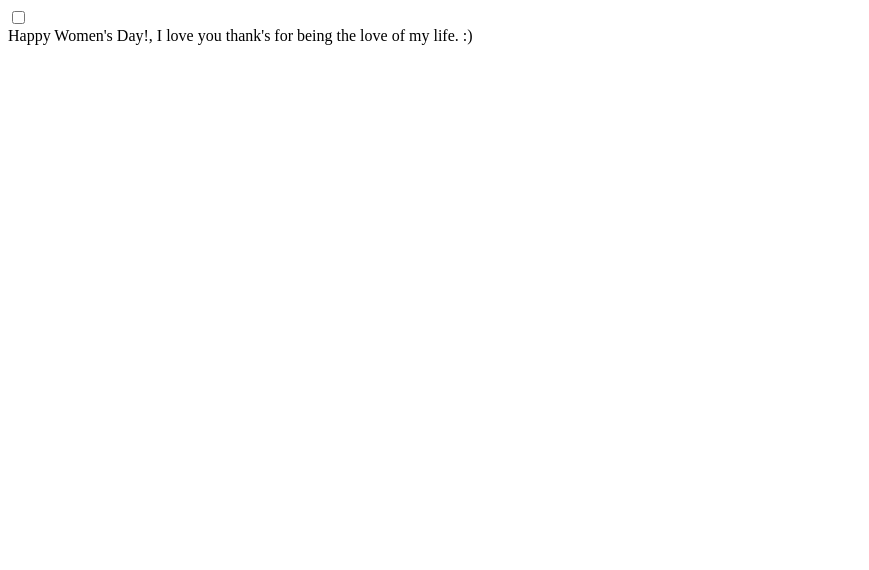
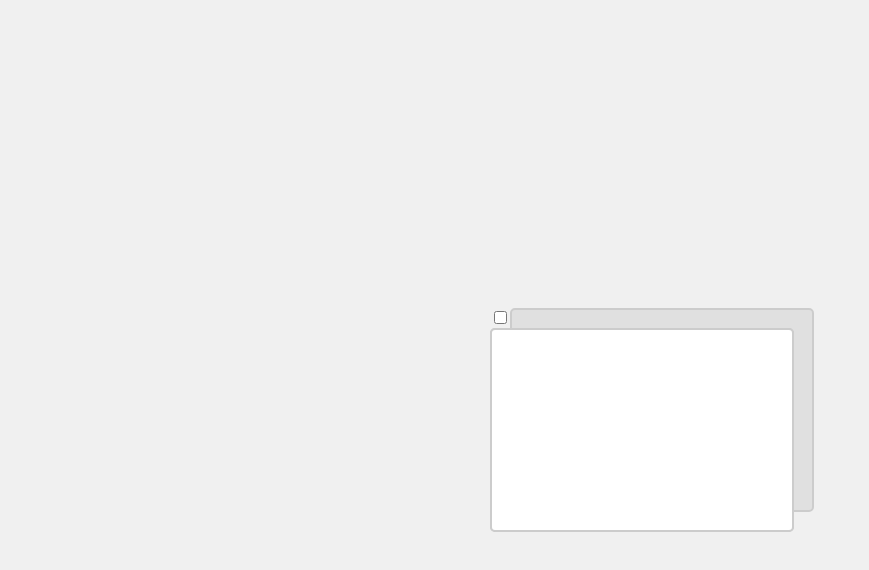
Before and after one commit to Papilfly/womensmonth, a plain HTML site: page womens month.html in a window 1280 px wide. Shown: the whole page, without its empty margins (0-869 px from the left). Drawn offline with Linux system fonts and the light colour scheme.

Commit message:
Update womens month.html

```diff
--- a/womens month.html
+++ b/womens month.html
@@ -1,7 +1,111 @@
+<!DOCTYPE html>
+<html lang="en">
+<head>
+    <meta charset="UTF-8">
+    <meta name="viewport" content="width=device-width, initial-scale=1.0">
+    <title>Envelope Card</title>
+    <style>
+        body {
+            display: flex;
+            justify-content: center;
+            align-items: center;
+            height: 100vh;
+            background-color: #f0f0f0;
+            font-family: Arial, sans-serif;
+        }
+
+        .envelope-container {
+            position: relative;
+            width: 300px;
+            height: 200px;
+            perspective: 1000px;
+        }
+
+        .flap {
+            position: absolute;
+            width: 100%;
+            height: 100%;
+            background: #e0e0e0;
+            border: 2px solid #ccc;
+            border-radius: 5px;
+            transform-origin: top;
+            transition: transform 0.5s;
+            cursor: pointer;
+        }
+
+        #flap:checked + .flap {
+            transform: rotateX(-180deg);
+        }
+
+        .envelope-back {
+            position: absolute;
+            width: 100%;
+            height: 100%;
+            background: #fff;
+            border: 2px solid #ccc;
+            border-radius: 5px;
+            backface-visibility: hidden;
+            transform: rotateX(180deg);
+            transition: transform 0.5s;
+        }
+
+        #flap:checked + .flap + .envelope-back {
+            transform: rotateX(0);
+        }
+
+        .card {
+            position: absolute;
+            width: 100%;
+            height: 100%;
+            background: #fff;
+            border: 2px solid #ccc;
+            border-radius: 5px;
+            display: flex;
+            justify-content: center;
+            align-items: center;
+            font-size: 20px;
+            color: #333;
+            backface-visibility: hidden;
+        }
+
+        .card-front {
+            position: absolute;
+            width: 100%;
+            height: 100%;
+            background: #fff;
+            border: 2px solid #ccc;
+            border-radius: 5px;
+            display: flex;
+            justify-content: center;
+            align-items: center;
+            font-size: 20px;
+            color: #333;
+            backface-visibility: hidden;
+        }
+
+        /* Your CSS for the letter body goes here */
+        .letter-body {
+            padding: 20px;
+            font-size: 16px;
+            color: #555;
+            line-height: 1.5;
+            text-align: center;
+        }
+    </style>
+</head>
+<body>
     <div class="envelope-container">
         <input id="flap" type="checkbox">
         <label class="flap" for="flap"></label>
         <div class="envelope-back"></div>
-    <div class="card">Happy Women's Day!, I love you thank's for being the love of my life. :)</div>
+        <div class="card">
+            <div class="letter-body">
+                Happy Women's Day!<br>
+                I love you!<br>
+                Thanks for being the love of my life. :)
+            </div>
+        </div>
         <div class="card-front"></div>
     </div>
+</body>
+</html>
```
Lines whose indentation alone changed are shown as unchanged.
